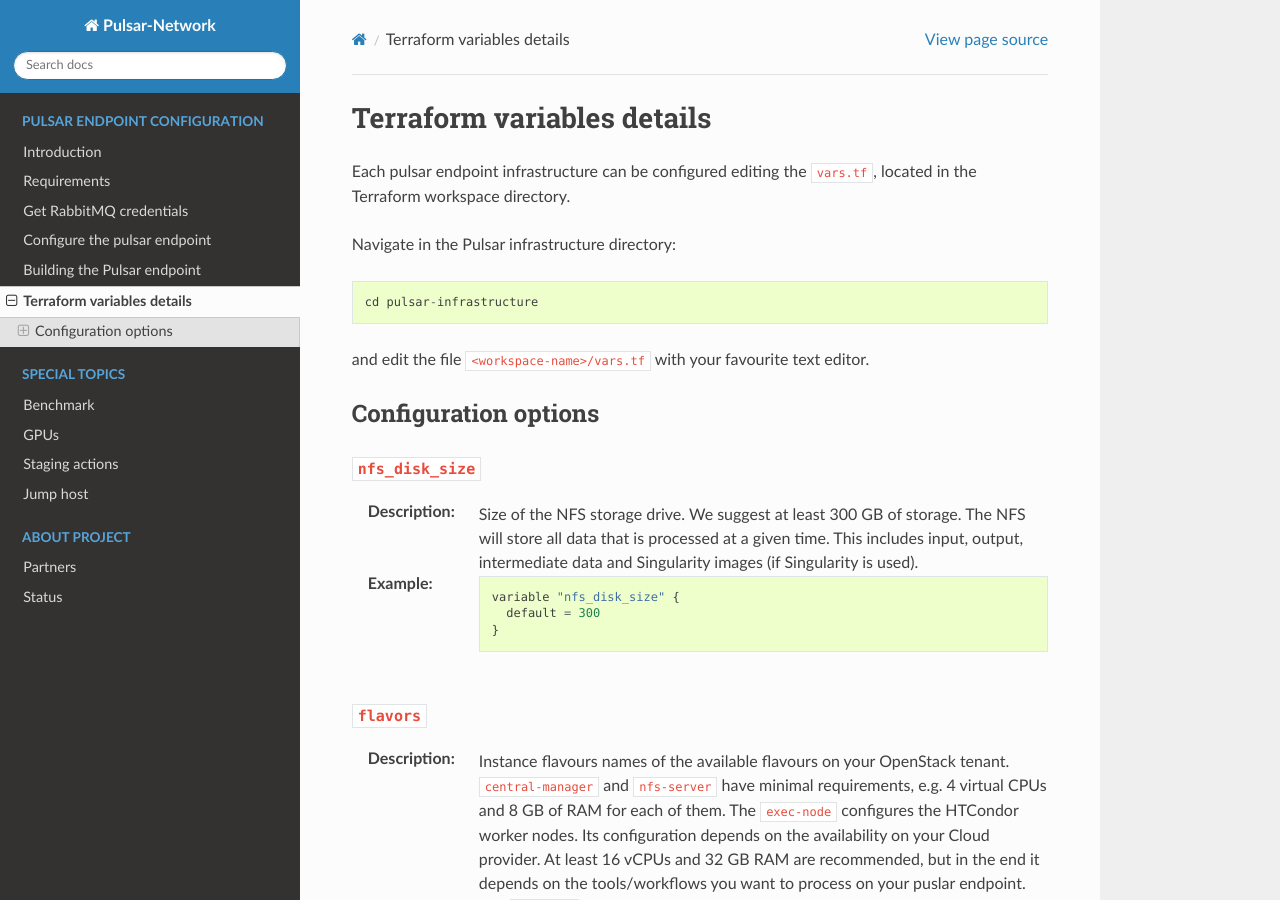
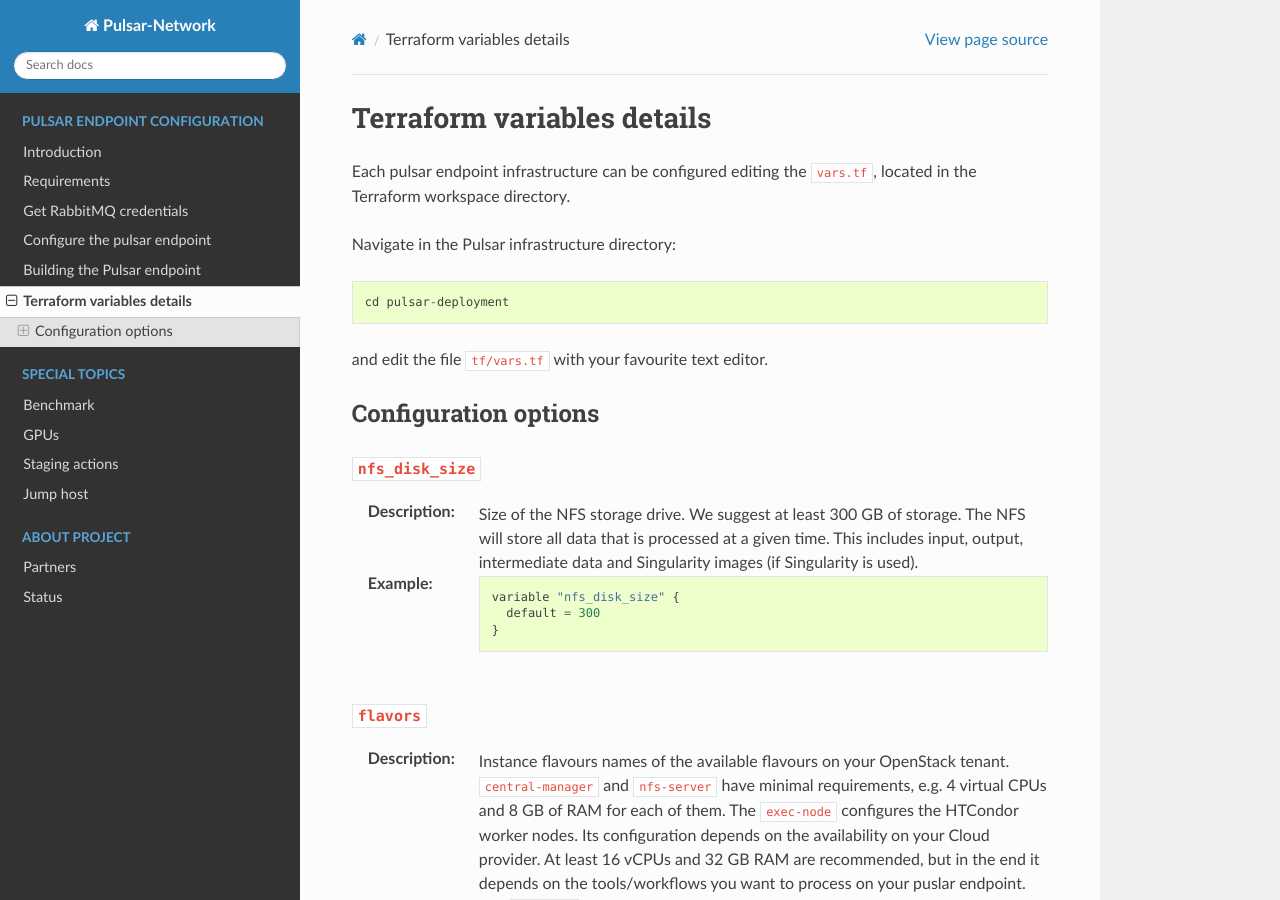
Before and after one commit to usegalaxy-eu/pulsar-network-docs, a Sphinx documentation site: the page built from source/vars_tf.rst, in a window 1280 px wide and 900 px high. Built offline with Sphinx 7.4.7 and the Read the Docs theme 3.1.0, drawn with Linux system fonts in a browser that asks for light colours.

Commit message:
Updated a name of a directory in code block

```diff
--- a/source/vars_tf.rst
+++ b/source/vars_tf.rst
@@ -7,9 +7,9 @@
 
 ::
 
-  cd pulsar-infrastructure
+  cd pulsar-deployment
 
-and edit the file ``<workspace-name>/vars.tf`` with your favourite text editor.
+and edit the file ``tf/vars.tf`` with your favourite text editor.
 
 
 Configuration options
```
